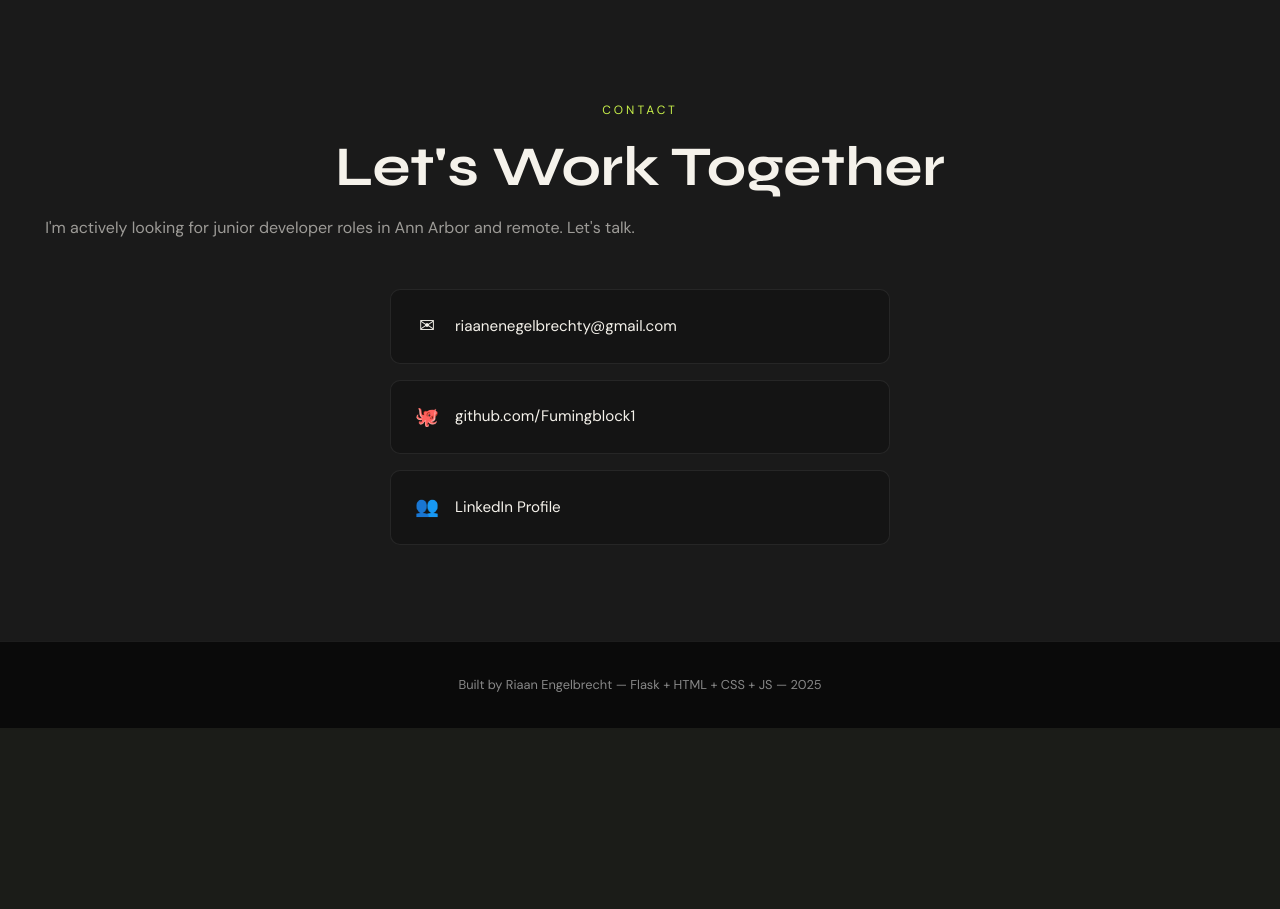
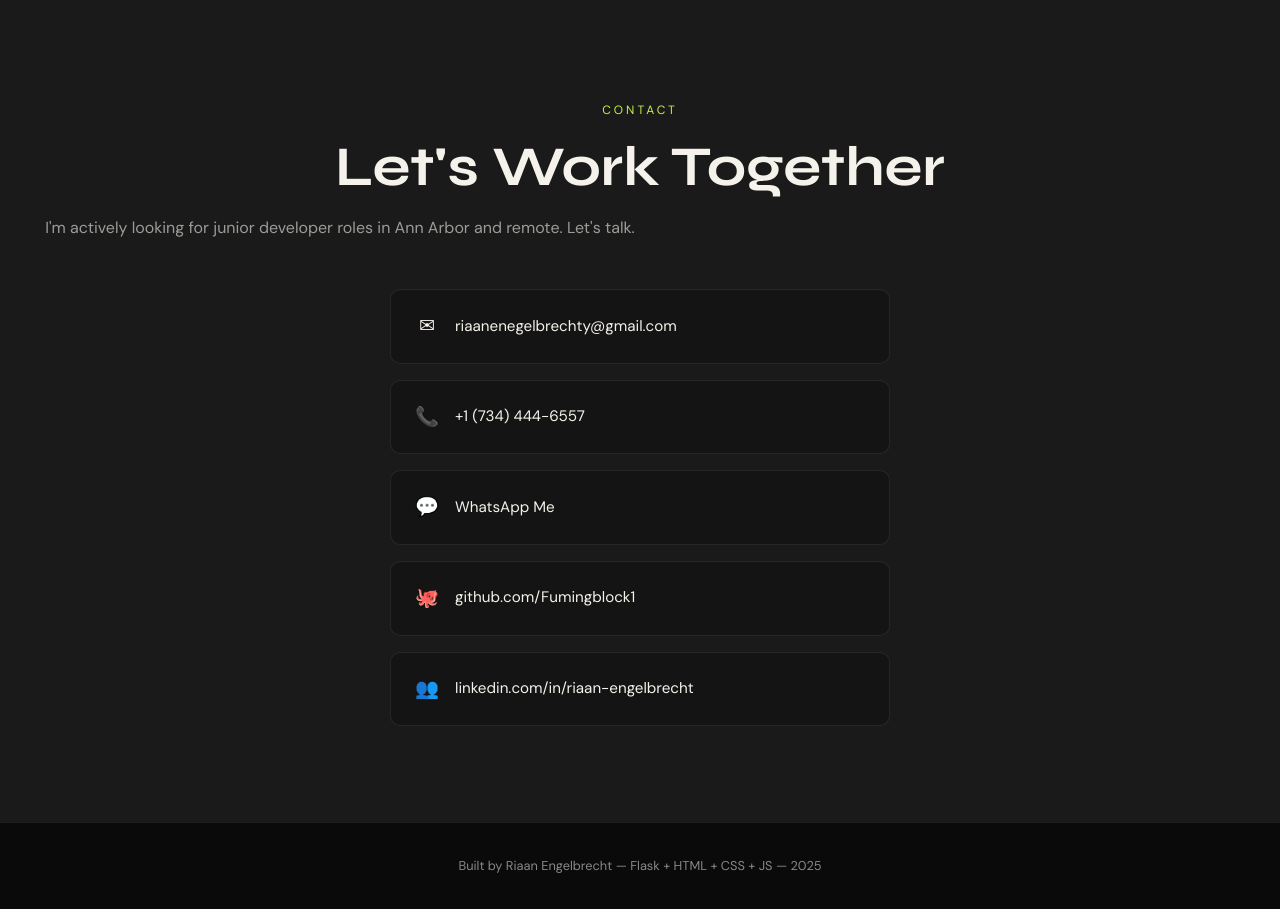
Before and after one commit to Fumingblock1/My-portfolio, a Flask app: page / in a window 1280 px wide. Shown: the part 3307-4216 px from the top of the page. Before the commit the page ends 4035 px from the top, so only its background shows below. Run offline with Flask 3, Linux system fonts and the light colour scheme.

Commit message:
Update index.html

```diff
--- a/templates/index.html
+++ b/templates/index.html
@@ -167,18 +167,37 @@
       <h2>Let's Work Together</h2>
       <p class="section-sub">I'm actively looking for junior developer roles in Ann Arbor and remote. Let's talk.</p>
       <div class="contact-links">
+
+        <!-- Email -->
         <a href="mailto:riaanenegelbrechty@gmail.com" class="contact-link">
           <span class="contact-icon">&#9993;</span>
           <span>riaanenegelbrechty@gmail.com</span>
         </a>
+
+        <!-- Phone -->
+        <a href="tel:+17344446557" class="contact-link">
+          <span class="contact-icon">&#128222;</span>
+          <span>+1 (734) 444-6557</span>
+        </a>
+
+        <!-- WhatsApp -->
+        <a href="https://wa.me/17344446557?text=Hi%20Riaan%2C%20I%20found%20your%20portfolio%20and%20would%20like%20to%20connect!" target="_blank" class="contact-link whatsapp-link">
+          <span class="contact-icon">&#128172;</span>
+          <span>WhatsApp Me</span>
+        </a>
+
+        <!-- GitHub -->
         <a href="https://github.com/Fumingblock1" target="_blank" class="contact-link">
           <span class="contact-icon">&#128025;</span>
           <span>github.com/Fumingblock1</span>
         </a>
-        <a href="https://www.linkedin.com/in/riaanengelbrecht/" target="_blank" class="contact-link">
+
+        <!-- LinkedIn -->
+        <a href="https://www.linkedin.com/in/riaan-engelbrecht-958202403/" target="_blank" class="contact-link linkedin-link">
           <span class="contact-icon">&#128101;</span>
-          <span>LinkedIn Profile</span>
+          <span>linkedin.com/in/riaan-engelbrecht</span>
         </a>
+
       </div>
     </div>
   </section>
```
